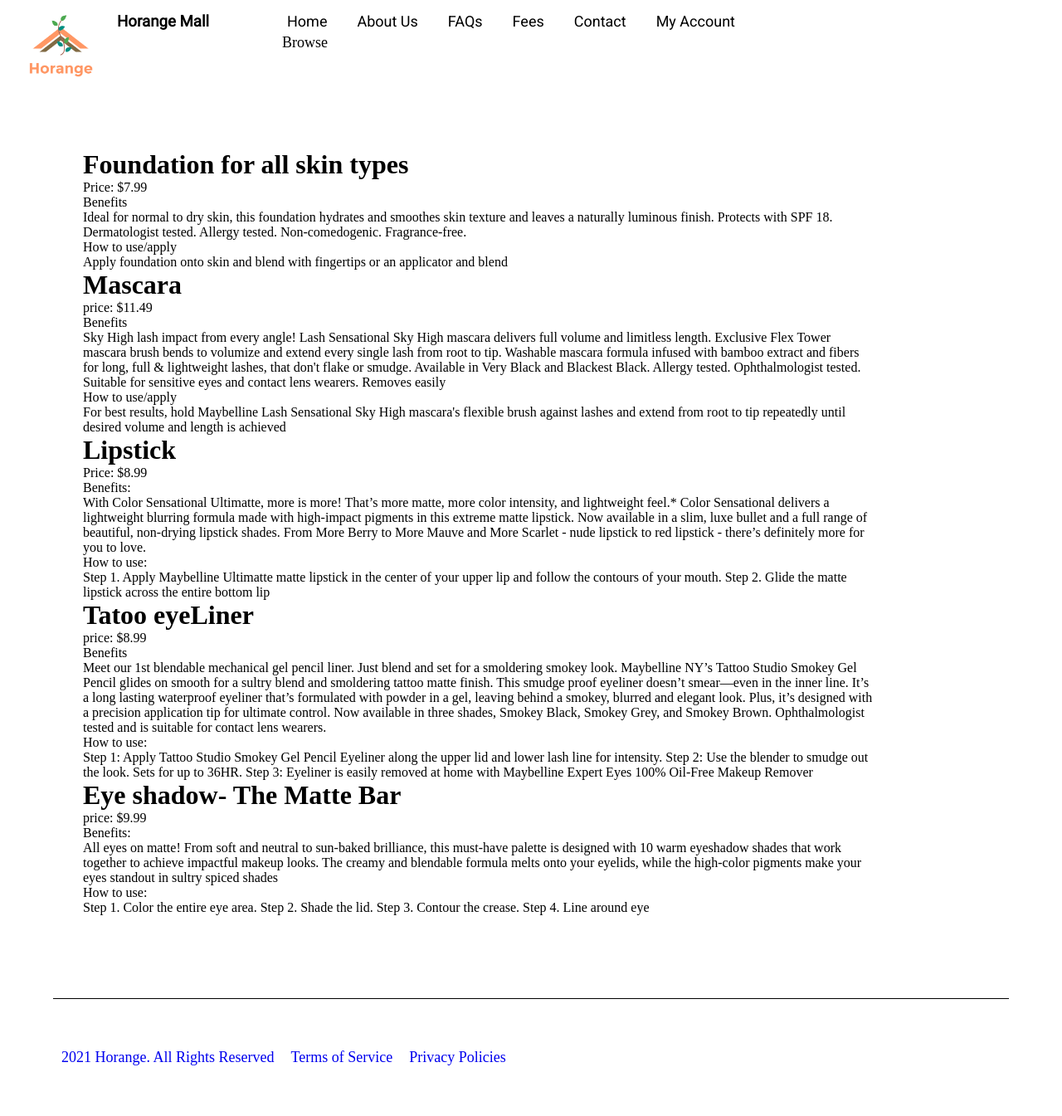
After one commit to vinhvanle/COSC2430-A1, a PHP site: page /store1.html in a window 1280 px wide. The commit adds this page. Shown: the whole page at 83% size. Run offline with PHP 8.4, Linux system fonts and the light colour scheme.

Commit message:
add store 1  2

```diff
--- /dev/null
+++ b/store1.html
@@ -0,0 +1,112 @@
+<!DOCTYPE html>
+<html lang="en">
+    <head>
+        <meta charset="utf-8">
+        <meta name="viewport" content="width=device-width, initial-scale=1">
+        <title>MAYBELINE</title>
+        <link rel="stylesheet" href="navbar.css">
+        <link rel="preconnect" href="https://fonts.gstatic.com">
+        <link href="https://fonts.googleapis.com/css2?family=Roboto&display=swap" rel="stylesheet">
+    </head>
+
+    <body>
+        <div class="header">
+            <div class="logo-container">
+                <a href="index.html"><img src="img/logo.png" alt="logo"></a>
+            </div>
+            <div class="slogan-container">
+                <h3 class="slogan">Horange Mall</h3>
+            </div>
+            <div class="navbar">
+                <div class="button">
+                    <a href="index.html">Home</a>
+                    <a href="aboutus.html">About Us</a>
+                    <a href="faqs.html">FAQs</a>
+                    <a href="fees.html">Fees</a>
+                    <a href="contact.html">Contact</a>
+                    <a href="myaccount.html">My Account</a>
+                    <div class="dropdown">
+                        <li class="dropbtn">Browse</li>
+                        <div class="dropdown-content">
+                            <a href="browsebyname.html">Browse By Name</a>
+                            <a href="browsebycategory.html">Browse By Category</a>
+                        </div>
+                    </div>
+                </div>
+            </div>
+        </div>
+        <main>
+           <h1> Foundation for all skin types</h1>
+           <p>Price: $7.99
+            <p>Benefits</p>
+            <p>Ideal for normal to dry skin, this foundation hydrates and smoothes skin texture and leaves a naturally luminous finish. Protects with SPF 18.
+                Dermatologist tested.
+                Allergy tested.
+                Non-comedogenic.
+                Fragrance-free.</p>
+           <p>How to use/apply</p>
+           <p>Apply foundation onto skin and blend with fingertips or an applicator and blend</p>
+           <h1>Mascara</h1>
+           <P>price: $11.49</P>
+           <p>Benefits</p>
+           <p>Sky High lash impact from every angle! Lash Sensational Sky High mascara delivers full volume and limitless length.
+                Exclusive Flex Tower mascara brush bends to volumize and extend every single lash from root to tip.
+                 Washable mascara formula infused with bamboo extract and fibers for long, full & lightweight lashes, that don't flake or smudge.
+                 Available in Very Black and Blackest Black.
+                 Allergy tested.
+                  Ophthalmologist tested.
+                  Suitable for sensitive eyes and contact lens wearers.
+               Removes easily</p>
+            <p>How to use/apply</p>
+            <p>For best results, hold Maybelline Lash Sensational Sky High mascara's flexible brush against lashes and extend from root to tip repeatedly until desired volume and length is achieved</p>
+          <h1>Lipstick</h1>
+          <p> Price: $8.99</p>
+          <p>Benefits:</p>
+          <p>With Color Sensational Ultimatte, more is more! That’s more matte, more color intensity, and lightweight feel.* Color Sensational delivers a lightweight blurring formula made with high-impact pigments in this extreme matte lipstick.
+              Now available in a slim, luxe bullet and a full range of beautiful, non-drying lipstick shades.
+              From More Berry to More Mauve and More Scarlet - nude lipstick to red lipstick - there’s definitely more for you to love.</p>
+            <p> How to use:</p>
+            <p>Step 1. Apply Maybelline Ultimatte matte lipstick in the center of your upper lip and follow the contours of your mouth.
+                Step 2. Glide the matte lipstick across the entire bottom lip
+                </p>
+            <h1>Tatoo eyeLiner</h1>
+            <p>price: $8.99</p>
+            <p>Benefits</p>
+            <p>Meet our 1st blendable mechanical gel pencil liner.
+                 Just blend and set for a smoldering smokey look.
+                 Maybelline NY’s Tattoo Studio Smokey Gel Pencil glides on smooth for a sultry blend and smoldering tattoo matte finish.
+                  This smudge proof eyeliner doesn’t smear—even in the inner line. It’s a long lasting waterproof eyeliner that’s formulated with powder in a gel, leaving behind a smokey, blurred and elegant look. Plus, it’s designed with a precision application tip for ultimate control. Now available in three shades, Smokey Black, Smokey Grey, and Smokey Brown.
+                Ophthalmologist tested and is suitable for contact lens wearers.</p>
+            <p>How to use:</p>
+            <p>Step 1: Apply Tattoo Studio Smokey Gel Pencil Eyeliner along the upper lid and lower lash line for intensity.
+                Step 2: Use the blender to smudge out the look. Sets for up to 36HR.
+                Step 3: Eyeliner is easily removed at home with Maybelline Expert Eyes 100% Oil-Free Makeup Remover
+                </p>
+            <h1>Eye shadow- The Matte Bar</h1>
+            <p>price: $9.99</p>
+            <p>Benefits:</p>
+            <p>All eyes on matte! From soft and neutral to sun-baked brilliance, this must-have palette is designed with 10 warm eyeshadow shades that work together to achieve impactful makeup looks.
+                 The creamy and blendable formula melts onto your eyelids, while the high-color pigments make your eyes standout in sultry spiced shades</p>
+            <p>How to use: </p>
+            <p>Step 1. Color the entire eye area.
+                Step 2. Shade the lid.
+                Step 3. Contour the crease.
+                Step 4. Line around eye</p>
+            <h1></h1>
+
+
+           </p>
+        </main>
+        <footer>
+            <div class="copyrights">
+                <a href="copyrights.html">2021 Horange. All Rights Reserved</a>
+            </div>
+            <div class="tos">
+                <a href="tos.html">Terms of Service</a>
+            </div>
+            <div class="privacy">
+                <a href="privacy.html">Privacy Policies</a>
+            </div>
+        </footer>
+    </body>
+</html>
```
Also changed, not shown: contact.html (+50 -1 lines), store2.html (added, +110 -0 lines), store3.html (added, +54 -0 lines), store6.html (added, +53 -0 lines), style/style.css (+111 -0 lines).
